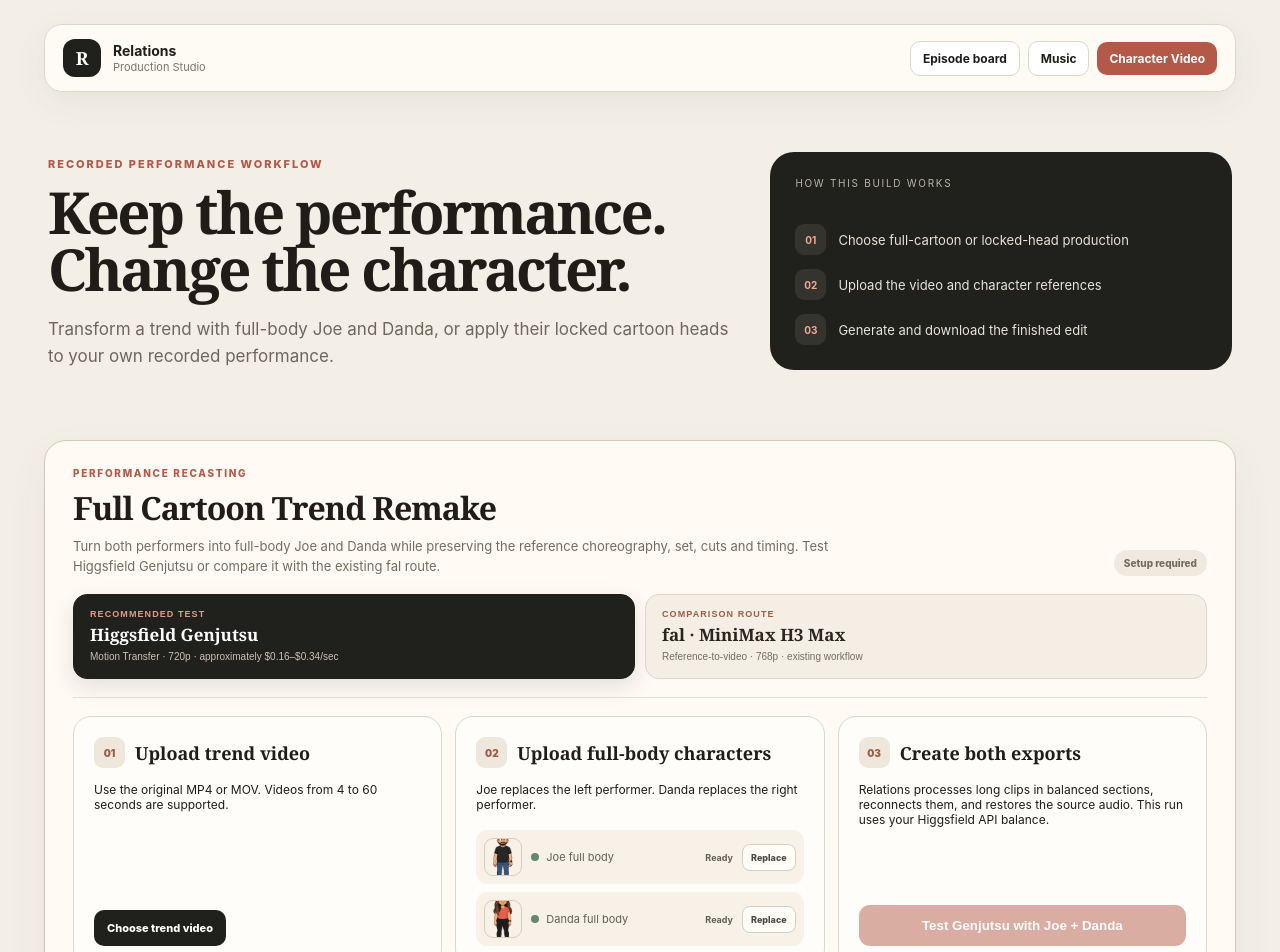
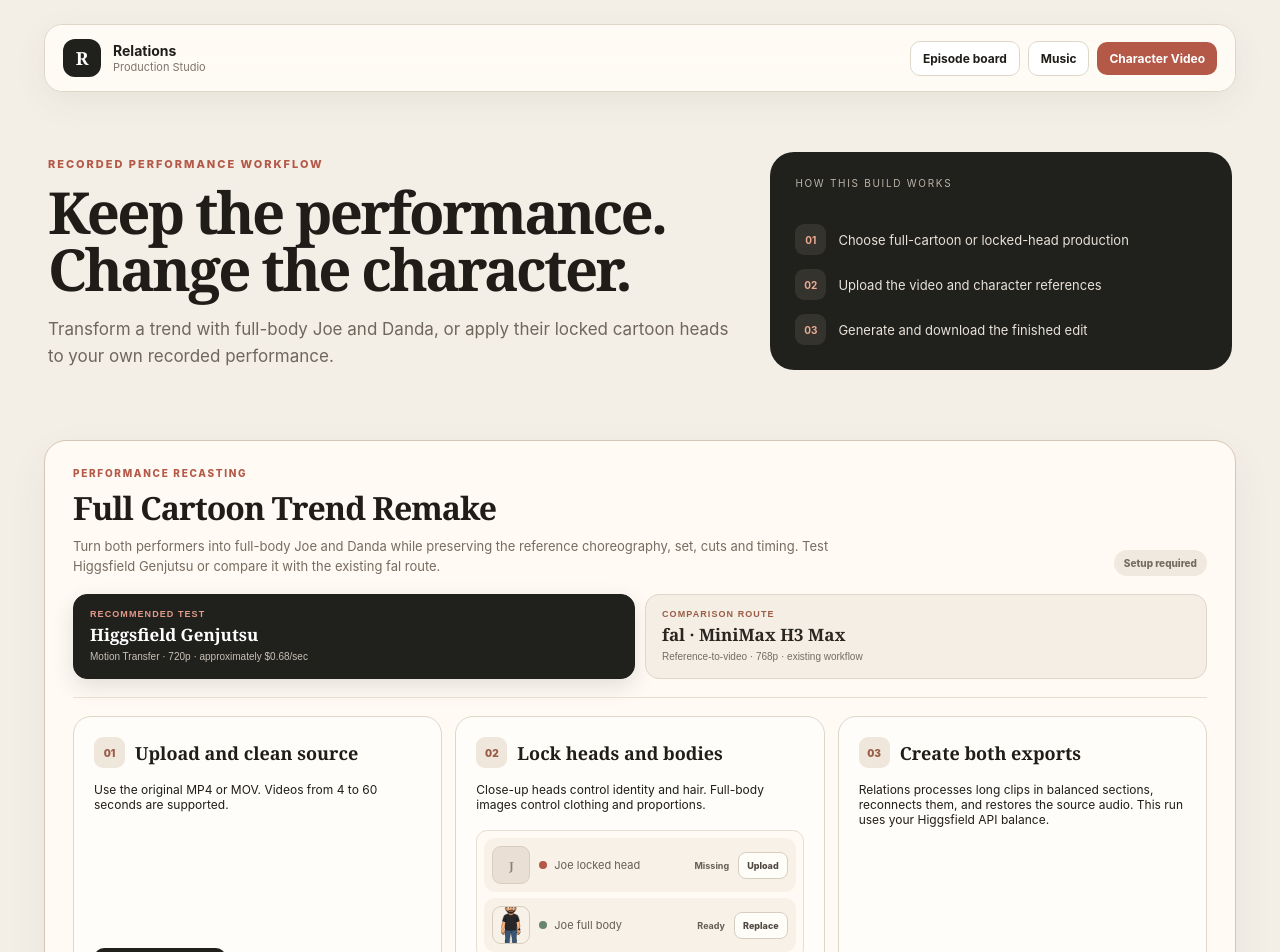
Before and after one commit to retroservices1121/relations, a Next.js app: page /recorded in a window 1280 px wide. Shown: the top 952 px of the page. Built offline with nearby package versions, Linux system fonts and the light colour scheme.

Commit message:
Strengthen Genjutsu character fidelity

```diff
--- a/app/api/trend-remake/route.ts
+++ b/app/api/trend-remake/route.ts
@@ -28,6 +28,20 @@ function clean(value: string) { return value.replace(/[^a-zA-Z0-9-_]/g, "-"); }
 function validUrl(value: unknown): value is string { return typeof value === "string" && /^https:\/\//.test(value); }
 function providerFrom(value: unknown): TrendProvider {
   return value === "fal-minimax" ? "fal-minimax" : "higgsfield-genjutsu";
+}
+type CaptionRegion = "none" | "top" | "middle" | "bottom";
+function captionRegionFrom(value: unknown): CaptionRegion {
+  return value === "top" || value === "middle" || value === "bottom" ? value : "none";
+}
+function sourceVideoFilter(region: CaptionRegion) {
+  if (region === "none") return "fps=30,format=yuv420p";
+  const band = region === "top"
+    ? { start: 0.02, height: 0.28 }
+    : region === "middle"
+      ? { start: 0.28, height: 0.44 }
+      : { start: 0.58, height: 0.38 };
+  const height = `trunc(ih*${band.height}/2)*2`;
+  return `split=2[base][blur];[blur]crop=iw:${height}:0:ih*${band.start},boxblur=12:2[patch];[base][patch]overlay=0:main_h*${band.start},fps=30,format=yuv420p`;
 }
 function higgsfieldCredentials() {
   const singleKey = process.env.HF_API_KEY?.trim() || process.env.HF_CREDENTIALS?.trim();
@@ -103,10 +117,15 @@ async function start(body: Record<string, unknown>) {
   if (provider === "fal-minimax" && !process.env.FAL_KEY) throw new Error("FAL_KEY is not configured on the server.");
   const videoUrl = validUrl(body.videoUrl) ? body.videoUrl : "";
   const refs = body.referenceUrls && typeof body.referenceUrls === "object" ? body.referenceUrls as Record<string, unknown> : {};
+  const headRefs = body.headReferenceUrls && typeof body.headReferenceUrls === "object" ? body.headReferenceUrls as Record<string, unknown> : {};
   const joe = validUrl(refs.joe) ? refs.joe : "";
   const danda = validUrl(refs.danda) ? refs.danda : "";
+  const joeHead = validUrl(headRefs.joe) ? headRefs.joe : "";
+  const dandaHead = validUrl(headRefs.danda) ? headRefs.danda : "";
+  const captionRegion = captionRegionFrom(body.captionRegion);
   if (!videoUrl) throw new Error("Upload the trend video first.");
   if (!joe || !danda) throw new Error("Upload the full-body Joe and Danda references first.");
+  if (provider === "higgsfield-genjutsu" && (!joeHead || !dandaHead)) throw new Error("Genjutsu needs the locked close-up Joe and Danda head references to preserve their exact cartoon identity.");
 
   const dir = await fs.mkdtemp(path.join(os.tmpdir(), "relations-trend-start-"));
   try {
@@ -119,7 +138,7 @@ async function start(body: Record<string, unknown>) {
     const jobs: TrendJob[] = [];
     for (const part of plan) {
       const clip = path.join(dir, `segment-${part.index}.mp4`);
-      await execFileAsync(ffmpeg, ["-y", "-ss", part.start.toFixed(3), "-i", source, "-t", part.duration.toFixed(3), "-map", "0:v:0", "-an", "-vf", "fps=30,format=yuv420p", "-c:v", "libx264", "-preset", "veryfast", "-crf", "20", "-movflags", "+faststart", clip]);
+      await execFileAsync(ffmpeg, ["-y", "-ss", part.start.toFixed(3), "-i", source, "-t", part.duration.toFixed(3), "-map", "0:v:0", "-an", "-vf", sourceVideoFilter(captionRegion), "-c:v", "libx264", "-preset", "veryfast", "-crf", "20", "-movflags", "+faststart", clip]);
       const stored = await putR2Object(`relations/trends/${clean(jobKey)}/source-${part.index}.mp4`, await fs.readFile(clip), "video/mp4");
       if (provider === "higgsfield-genjutsu") {
         const response = await fetch(`${HIGGSFIELD_BASE_URL}/${GENJUTSU_ENDPOINT}`, {
@@ -130,9 +149,9 @@ async function start(body: Record<string, unknown>) {
             Accept: "application/json",
           },
           body: JSON.stringify({
-            prompt: trendPrompt(),
+            prompt: trendPrompt(true),
             video_url: stored.url,
-            image_urls: [joe, danda],
+            image_urls: [joeHead, joe, dandaHead, danda],
             resolution: "720p",
           }),
           cache: "no-store",
--- a/components/CartoonFaceWorkspace.module.css
+++ b/components/CartoonFaceWorkspace.module.css
@@ -17,6 +17,9 @@
 .trendSteps .setupCard{background:#fffdf9}
 .trendSteps .primaryButton{width:100%;margin-top:auto}
 .uploadReady{display:block;margin-top:9px;color:#55765c;font-size:10px;font-weight:800}
+.captionControl{display:grid;gap:6px;margin-top:16px;padding-top:14px;border-top:1px solid #e7ded3;color:#625a51;font-size:10px;font-weight:850}
+.captionControl select{width:100%;padding:9px 10px;border:1px solid #d7cdc0;border-radius:9px;background:#fff;color:#29251f;font:inherit}
+.captionControl small{color:#887d70;font-size:9px;font-weight:650;line-height:1.4}
 .resultLinks{display:flex;flex-wrap:wrap;gap:14px;margin-top:12px}
 .resultLinks a{color:#6e5041;font-size:11px;font-weight:800}
 .workspaceHead{display:flex;align-items:flex-end;justify-content:space-between;gap:24px;padding:26px 28px;background:#fffaf3;border:1px solid #ded6c9;border-radius:22px;box-shadow:0 14px 40px rgba(62,46,27,.05)}
@@ -47,6 +50,7 @@
 .castButtons small{margin-top:2px;color:#84796e;font-size:9px}
 .castButtons i{font-style:normal;font-weight:900;color:#55765c}
 .referenceList{display:grid;gap:8px;margin-top:auto}
+.referenceGroup{display:grid;gap:6px;padding:7px;border:1px solid #e7ded3;border-radius:11px;background:#fffaf3}
 .referenceRow{display:grid;grid-template-columns:38px minmax(0,1fr) auto;align-items:center;gap:9px;padding:8px;border-radius:11px;background:#f7f1e8;color:#665d54;font-size:11px}
 .referenceRow>img,.referencePlaceholder{width:38px;height:38px;border-radius:9px;border:1px solid #d8cec0;object-fit:cover}
 .referencePlaceholder{display:grid;place-items:center;background:#e9dfd4;color:#8e7f72;font-family:Georgia,serif;font-weight:800}
--- a/components/TrendRemakePanel.tsx
+++ b/components/TrendRemakePanel.tsx
@@ -5,17 +5,22 @@ import styles from "./CartoonFaceWorkspace.module.css";
 
 type Character = "joe" | "danda";
 type TrendProvider = "higgsfield-genjutsu" | "fal-minimax";
+type ReferenceKind = "head" | "body";
+type CaptionRegion = "none" | "top" | "middle" | "bottom";
 type Job = { requestId: string; index: number; duration: number };
 type Stage = "idle" | "uploading" | "ready" | "processing" | "assembling" | "done" | "error";
 
 const sleep = (ms: number) => new Promise((resolve) => setTimeout(resolve, ms));
 const referenceKey = (character: Character) => `relations:trend-remake:full-body:${character}`;
+const headReferenceKey = (character: Character) => `relations:series:household-nonsense:character:${character}`;
 
 export default function TrendRemakePanel() {
   const [sourceUrl, setSourceUrl] = useState("");
   const [references, setReferences] = useState<Record<Character, string>>({ joe: "", danda: "" });
+  const [headReferences, setHeadReferences] = useState<Record<Character, string>>({ joe: "", danda: "" });
+  const [captionRegion, setCaptionRegion] = useState<CaptionRegion>("middle");
   const [provider, setProvider] = useState<TrendProvider>("higgsfield-genjutsu");
-  const [uploadingReference, setUploadingReference] = useState<Character | null>(null);
+  const [uploadingReference, setUploadingReference] = useState<`${Character}-${ReferenceKind}` | null>(null);
   const [stage, setStage] = useState<Stage>("idle");
   const [progress, setProgress] = useState("");
   const [withAudioUrl, setWithAudioUrl] = useState("");
@@ -26,6 +31,10 @@ export default function TrendRemakePanel() {
     setReferences({
       joe: localStorage.getItem(referenceKey("joe")) || `${window.location.origin}/characters/joe-full-body.png`,
       danda: localStorage.getItem(referenceKey("danda")) || `${window.location.origin}/characters/danda-full-body.png`,
+    });
+    setHeadReferences({
+      joe: localStorage.getItem(headReferenceKey("joe")) || "",
+      danda: localStorage.getItem(headReferenceKey("danda")) || "",
     });
   }, []);
 
@@ -41,16 +50,19 @@ export default function TrendRemakePanel() {
     } catch (value) { setStage("error"); setError(value instanceof Error ? value.message : "Trend upload failed."); }
   }
 
-  async function uploadReference(character: Character, file?: File) {
+  async function uploadReference(character: Character, kind: ReferenceKind, file?: File) {
     if (!file) return;
-    setUploadingReference(character); setError("");
+    const uploadKey = `${character}-${kind}` as const;
+    setUploadingReference(uploadKey); setError("");
     try {
       const form = new FormData(); form.append("file", file);
       const response = await fetch("/api/upload-reference", { method: "POST", body: form });
       const data = await response.json();
       if (!response.ok || typeof data.url !== "string") throw Error(data.error || "Reference upload failed.");
-      localStorage.setItem(referenceKey(character), data.url);
-      setReferences((current) => ({ ...current, [character]: data.url }));
+      const storageKey = kind === "head" ? headReferenceKey(character) : referenceKey(character);
+      localStorage.setItem(storageKey, data.url);
+      if (kind === "head") setHeadReferences((current) => ({ ...current, [character]: data.url }));
+      else setReferences((current) => ({ ...current, [character]: data.url }));
     } catch (value) { setError(value instanceof Error ? value.message : "Reference upload failed."); }
     finally { setUploadingReference(null); }
   }
@@ -58,9 +70,10 @@ export default function TrendRemakePanel() {
   async function createTrendRemake() {
     if (!sourceUrl) { setError("Upload the trend video first."); return; }
     if (!references.joe || !references.danda) { setError("Upload the full-body Joe and Danda images first."); return; }
-    setStage("processing"); setProgress("Preparing the source video…"); setError(""); setWithAudioUrl(""); setSilentUrl("");
+    if (provider === "higgsfield-genjutsu" && (!headReferences.joe || !headReferences.danda)) { setError("Upload or lock the close-up Joe and Danda cartoon heads before testing Genjutsu."); return; }
+    setStage("processing"); setProgress(captionRegion === "none" ? "Preparing the source video…" : "Preparing the source video and removing its caption band…"); setError(""); setWithAudioUrl(""); setSilentUrl("");
     try {
-      const started = await fetch("/api/trend-remake", { method: "POST", headers: { "Content-Type": "application/json" }, body: JSON.stringify({ action: "start", provider, videoUrl: sourceUrl, referenceUrls: references }) });
+      const started = await fetch("/api/trend-remake", { method: "POST", headers: { "Content-Type": "application/json" }, body: JSON.stringify({ action: "start", provider, videoUrl: sourceUrl, referenceUrls: references, headReferenceUrls: headReferences, captionRegion }) });
       const startData = await started.json();
       if (!started.ok) throw Error(startData.error || "Could not start the trend remake.");
       const jobs = startData.jobs as Job[];
@@ -95,13 +108,13 @@ export default function TrendRemakePanel() {
       <span className={`${styles.stateBadge} ${stage === "done" ? styles.stateReady : ""}`}>{stage === "done" ? "Remake ready" : busy ? "Processing" : "Setup required"}</span>
     </div>
     <div className={styles.providerPicker} role="radiogroup" aria-label="Trend remake provider">
-      <button type="button" role="radio" aria-checked={provider === "higgsfield-genjutsu"} className={provider === "higgsfield-genjutsu" ? styles.activeProvider : ""} disabled={busy} onClick={() => { setProvider("higgsfield-genjutsu"); setWithAudioUrl(""); setSilentUrl(""); setStage(sourceUrl ? "ready" : "idle"); }}><span>Recommended test</span><strong>Higgsfield Genjutsu</strong><small>Motion Transfer · 720p · approximately $0.16–$0.34/sec</small></button>
+      <button type="button" role="radio" aria-checked={provider === "higgsfield-genjutsu"} className={provider === "higgsfield-genjutsu" ? styles.activeProvider : ""} disabled={busy} onClick={() => { setProvider("higgsfield-genjutsu"); setWithAudioUrl(""); setSilentUrl(""); setStage(sourceUrl ? "ready" : "idle"); }}><span>Recommended test</span><strong>Higgsfield Genjutsu</strong><small>Motion Transfer · 720p · approximately $0.68/sec</small></button>
       <button type="button" role="radio" aria-checked={provider === "fal-minimax"} className={provider === "fal-minimax" ? styles.activeProvider : ""} disabled={busy} onClick={() => { setProvider("fal-minimax"); setWithAudioUrl(""); setSilentUrl(""); setStage(sourceUrl ? "ready" : "idle"); }}><span>Comparison route</span><strong>fal · MiniMax H3 Max</strong><small>Reference-to-video · 768p · existing workflow</small></button>
     </div>
     <div className={styles.trendSteps}>
-      <section className={styles.setupCard}><div className={styles.stepTop}><span>01</span><b>Upload trend video</b></div><p>Use the original MP4 or MOV. Videos from 4 to 60 seconds are supported.</p><label className={styles.fileButton}>{sourceUrl ? "Replace trend video" : "Choose trend video"}<input type="file" accept="video/mp4,video/quicktime,.mp4,.mov" disabled={busy} onChange={(event) => { void uploadVideo(event.target.files?.[0]); event.currentTarget.value = ""; }} /></label>{sourceUrl && <small className={styles.uploadReady}>✓ Trend video ready</small>}</section>
-      <section className={styles.setupCard}><div className={styles.stepTop}><span>02</span><b>Upload full-body characters</b></div><p>Joe replaces the left performer. Danda replaces the right performer.</p><div className={styles.referenceList}>{(["joe", "danda"] as Character[]).map((character) => { const ready = Boolean(references[character]); const name = character === "joe" ? "Joe" : "Danda"; return <div className={styles.referenceRow} key={character}>{ready ? <img src={references[character]} alt={`${name} full-body reference`} /> : <span className={styles.referencePlaceholder}>{name[0]}</span>}<span className={styles.referenceName}><i className={ready ? styles.readyDot : styles.missingDot} />{name} full body <b>{ready ? "Ready" : "Missing"}</b></span><label className={styles.referenceButton}>{uploadingReference === character ? "Uploading…" : ready ? "Replace" : "Upload"}<input type="file" accept="image/jpeg,image/png,image/webp" disabled={busy || uploadingReference !== null} onChange={(event) => { void uploadReference(character, event.target.files?.[0]); event.currentTarget.value = ""; }} /></label></div>; })}</div></section>
-      <section className={styles.setupCard}><div className={styles.stepTop}><span>03</span><b>Create both exports</b></div><p>Relations processes long clips in balanced sections, reconnects them, and restores the source audio. This run uses {provider === "higgsfield-genjutsu" ? "your Higgsfield API balance" : "your fal.ai credits"}.</p><button className={styles.primaryButton} type="button" disabled={busy || !sourceUrl || !references.joe || !references.danda} onClick={() => void createTrendRemake()}>{stage === "processing" ? "Transforming Characters…" : stage === "assembling" ? "Building Final Videos…" : stage === "done" ? "Regenerate Trend Remake" : provider === "higgsfield-genjutsu" ? "Test Genjutsu with Joe + Danda" : "Create Joe + Danda Remake"}</button></section>
+      <section className={styles.setupCard}><div className={styles.stepTop}><span>01</span><b>Upload and clean source</b></div><p>Use the original MP4 or MOV. Videos from 4 to 60 seconds are supported.</p><label className={styles.fileButton}>{sourceUrl ? "Replace trend video" : "Choose trend video"}<input type="file" accept="video/mp4,video/quicktime,.mp4,.mov" disabled={busy} onChange={(event) => { void uploadVideo(event.target.files?.[0]); event.currentTarget.value = ""; }} /></label>{sourceUrl && <small className={styles.uploadReady}>✓ Trend video ready</small>}<label className={styles.captionControl}><span>Original caption location</span><select value={captionRegion} disabled={busy} onChange={(event) => setCaptionRegion(event.target.value as CaptionRegion)}><option value="middle">Middle — recommended for this test</option><option value="top">Top</option><option value="bottom">Bottom</option><option value="none">No source captions</option></select><small>Relations blurs this source band before Genjutsu so it cannot respell baked-in text.</small></label></section>
+      <section className={styles.setupCard}><div className={styles.stepTop}><span>02</span><b>Lock heads and bodies</b></div><p>Close-up heads control identity and hair. Full-body images control clothing and proportions.</p><div className={styles.referenceList}>{(["joe", "danda"] as Character[]).map((character) => { const name = character === "joe" ? "Joe" : "Danda"; return <div className={styles.referenceGroup} key={character}>{(["head", "body"] as ReferenceKind[]).map((kind) => { const url = kind === "head" ? headReferences[character] : references[character]; const ready = Boolean(url); const uploadKey = `${character}-${kind}` as const; return <div className={styles.referenceRow} key={kind}>{ready ? <img src={url} alt={`${name} ${kind} reference`} /> : <span className={styles.referencePlaceholder}>{name[0]}</span>}<span className={styles.referenceName}><i className={ready ? styles.readyDot : styles.missingDot} />{name} {kind === "head" ? "locked head" : "full body"} <b>{ready ? "Ready" : "Missing"}</b></span><label className={styles.referenceButton}>{uploadingReference === uploadKey ? "Uploading…" : ready ? "Replace" : "Upload"}<input type="file" accept="image/jpeg,image/png,image/webp" disabled={busy || uploadingReference !== null} onChange={(event) => { void uploadReference(character, kind, event.target.files?.[0]); event.currentTarget.value = ""; }} /></label></div>; })}</div>; })}</div></section>
+      <section className={styles.setupCard}><div className={styles.stepTop}><span>03</span><b>Create both exports</b></div><p>Relations processes long clips in balanced sections, reconnects them, and restores the source audio. This run uses {provider === "higgsfield-genjutsu" ? "your Higgsfield API balance" : "your fal.ai credits"}.</p><button className={styles.primaryButton} type="button" disabled={busy || !sourceUrl || !references.joe || !references.danda || (provider === "higgsfield-genjutsu" && (!headReferences.joe || !headReferences.danda))} onClick={() => void createTrendRemake()}>{stage === "processing" ? "Transforming Characters…" : stage === "assembling" ? "Building Final Videos…" : stage === "done" ? "Regenerate Trend Remake" : provider === "higgsfield-genjutsu" ? "Test Strong Identity Lock" : "Create Joe + Danda Remake"}</button></section>
     </div>
     {progress && <p className={styles.notice} role="status">{progress}</p>}
     {error && <p className={styles.error} role="alert">{error}</p>}
--- a/lib/trend-remake.ts
+++ b/lib/trend-remake.ts
@@ -19,10 +19,20 @@ export function balancedTrendSegments(duration: number, maximum = 15) {
   }));
 }
 
-export function trendPrompt() {
-  return `FULL CARTOON CHARACTER REPLACEMENT. Image 1 is Joe and Image 2 is Danda. Video 1 is the motion, timing, staging and camera reference.
-Replace the complete person on the LEFT in Video 1 with the exact full-body 2D cartoon Joe from Image 1. Replace the complete person on the RIGHT in Video 1 with the exact full-body 2D cartoon Danda from Image 2. The replacements include head, hair, face, neck, torso, arms, hands, legs, feet and clothing. Never leave any live-action human body part visible.
+export function trendPrompt(detailedReferences = false) {
+  const referenceMap = detailedReferences
+    ? `Image 1 is the LOCKED CLOSE-UP HEAD of Joe. Image 2 is Joe's full-body design. Image 3 is the LOCKED CLOSE-UP HEAD of Danda. Image 4 is Danda's full-body design. The close-up head references have absolute priority for face, head shape, hairstyle, hair length and facial-hair identity; the full-body references control body shape and clothing.`
+    : "Image 1 is Joe and Image 2 is Danda.";
+  const roleMap = detailedReferences
+    ? "Replace the complete person on the LEFT in Video 1 with Joe using Image 1 for his exact cartoon head and Image 2 for his full-body design. Replace the complete person on the RIGHT in Video 1 with Danda using Image 3 for her exact cartoon head and Image 4 for her full-body design."
+    : "Replace the complete person on the LEFT in Video 1 with the exact full-body 2D cartoon Joe from Image 1. Replace the complete person on the RIGHT in Video 1 with the exact full-body 2D cartoon Danda from Image 2.";
+  const base = `FULL CARTOON CHARACTER REPLACEMENT. ${referenceMap} Video 1 is the motion, timing, staging and camera reference only.
+${roleMap} The replacements include head, hair, face, neck, torso, arms, hands, legs, feet and clothing. Never leave any live-action human body part visible.
 Preserve the exact choreography, gestures, body positions, gaze direction, hand timing, footwork, spacing, camera cuts, framing, pacing and duration from Video 1. Preserve the orange studio background and hanging microphone exactly. Keep Joe on the left and Danda on the right without swapping identities.
-Joe must retain his locked average build, black T-shirt, blue jeans, white sneakers, dark tousled hair and full beard. He must not become muscular. Danda must retain her locked softly curvy build, coral-red shirt, black ankle pants, white sneakers, very long highlighted dark-brown hair and gold hoop earrings.
+Joe must retain his locked cartoon head, average build, black T-shirt, blue jeans, white sneakers, dark tousled hair and full beard. He must not become muscular. Danda must retain her locked cartoon head, softly curvy build, coral-red shirt, black ankle pants, white sneakers, gold hoop earrings and VERY LONG highlighted dark-brown hair extending well below her shoulders toward mid-back. Danda's long-hair silhouette is identity-critical. Never copy the source performer's haircut onto Danda. Never shorten Danda's hair into a bob, pixie cut, chin-length cut, shoulder-length cut or tied-up style. The live-action performers supply movement only and supply zero identity, face, hair, wardrobe or body-design information.
 Render the entire scene in the same clean Household Nonsense hand-drawn 2D cartoon style as the character references, with thick smooth outlines and solid colors. Keep both characters stable frame to frame. Do not add people, duplicate characters, change the set, invent props, add text, captions, logos or watermarks. Generate no dialogue, music or sound effects; final audio is restored separately.`;
+
+  return `${base}
+
+SOURCE TEXT REMOVAL IS MANDATORY. Any words, captions, subtitles, handles, usernames, logos, interface marks or letter-like shapes from Video 1 are contamination, not scene content. Reconstruct clean background pixels where they appeared. Do not preserve, trace, imitate, translate, respell or replace any source text. Output zero readable or pseudo-readable text anywhere in the frame.`;
 }
```
